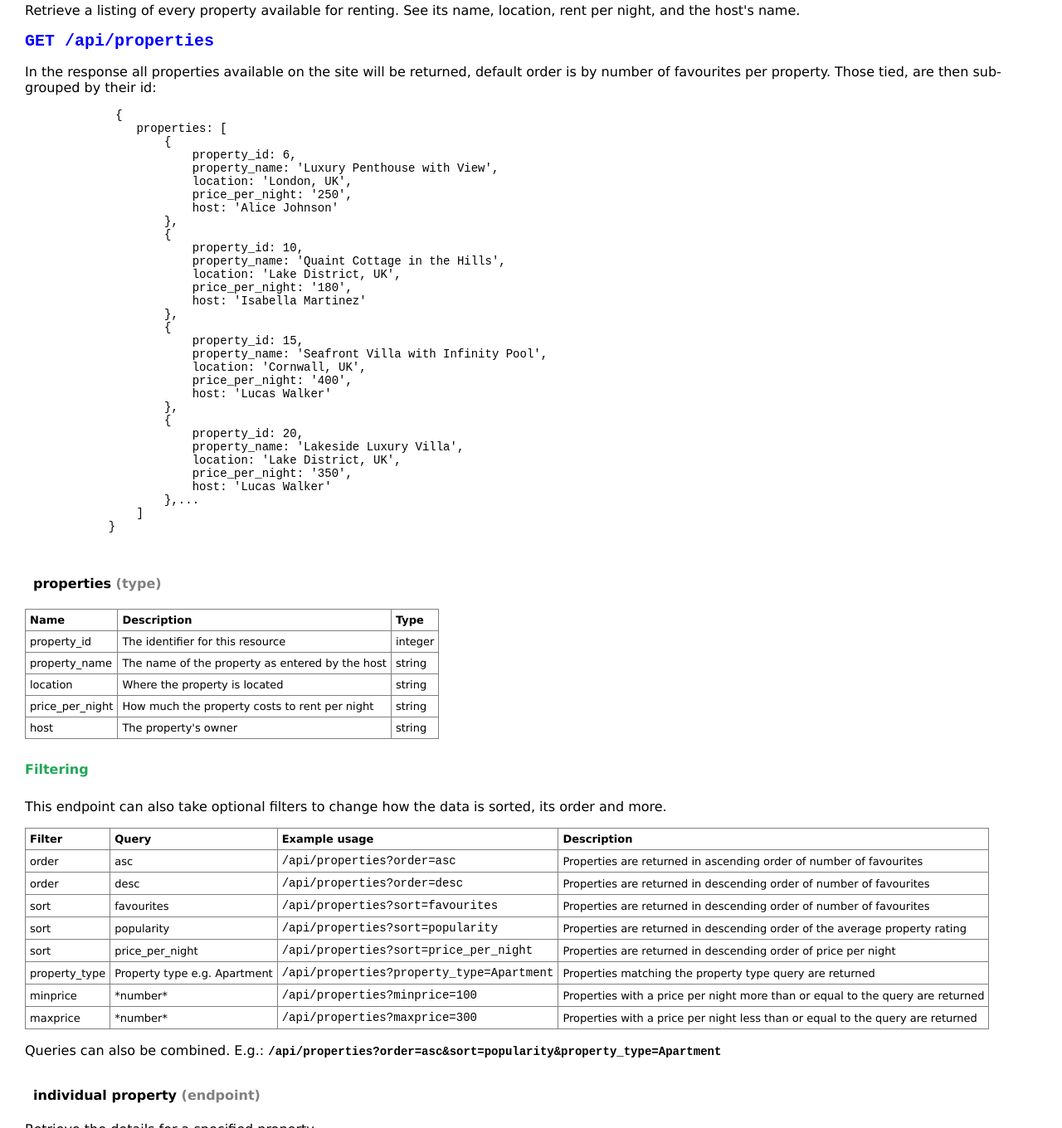
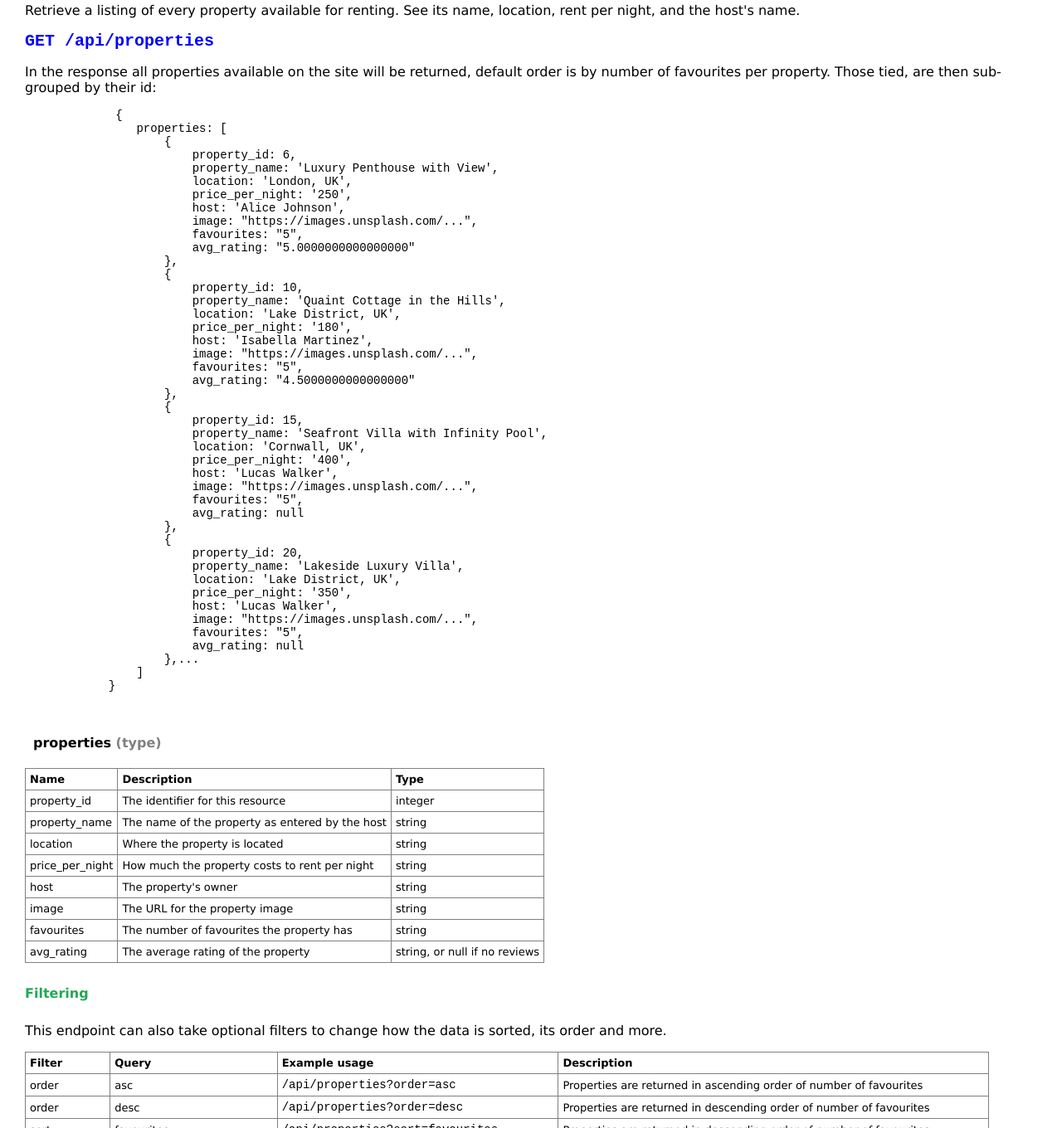
Before and after one commit to AB45699/AirBNC, a website: page public/index.html in a window 1280 px wide. Shown: the part 280-1640 px from the top of the page at 83% size. Drawn offline with Linux system fonts and the light colour scheme.

Commit message:
updating view page

```diff
--- a/public/index.html
+++ b/public/index.html
@@ -29,28 +29,40 @@
                         property_name: 'Luxury Penthouse with View',
                         location: 'London, UK',
                         price_per_night: '250',
-                        host: 'Alice Johnson'
+                        host: 'Alice Johnson',
+                        image: "https://images.unsplash.com/...",
+                        favourites: "5",
+                        avg_rating: "5.0000000000000000"
                     },
                     {
                         property_id: 10,
                         property_name: 'Quaint Cottage in the Hills',
                         location: 'Lake District, UK',
                         price_per_night: '180',
-                        host: 'Isabella Martinez'
+                        host: 'Isabella Martinez',
+                        image: "https://images.unsplash.com/...",
+                        favourites: "5",
+                        avg_rating: "4.5000000000000000"
                     },
                     {
                         property_id: 15,
                         property_name: 'Seafront Villa with Infinity Pool',
                         location: 'Cornwall, UK',
                         price_per_night: '400',
-                        host: 'Lucas Walker'
+                        host: 'Lucas Walker',
+                        image: "https://images.unsplash.com/...",
+                        favourites: "5",
+                        avg_rating: null
                     },
                     {
                         property_id: 20,
                         property_name: 'Lakeside Luxury Villa',
                         location: 'Lake District, UK',
                         price_per_night: '350',
-                        host: 'Lucas Walker'
+                        host: 'Lucas Walker',
+                        image: "https://images.unsplash.com/...",
+                        favourites: "5",
+                        avg_rating: null
                     },...
                 ]
             }
@@ -91,6 +103,21 @@
                     <th>host</th>
                     <th>The property's owner</th>
                     <th>string</th>
+                </tr>
+                <tr>
+                    <th>image</th>
+                    <th>The URL for the property image</th>
+                    <th>string</th>
+                </tr>
+                <tr>
+                    <th>favourites</th>
+                    <th>The number of favourites the property has</th>
+                    <th>string</th>
+                </tr>
+                <tr>
+                    <th>avg_rating</th>
+                    <th>The average rating of the property</th>
+                    <th>string, or null if no reviews</th>
                 </tr>
             </tbody>
         </table>
```
